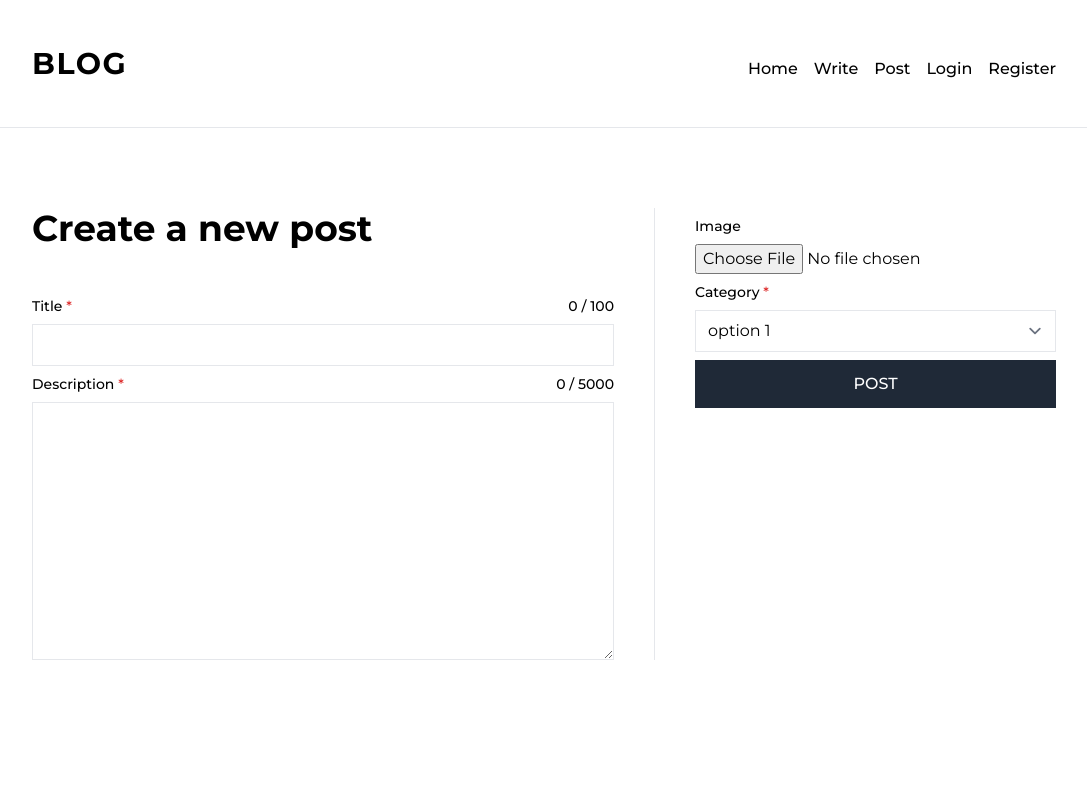
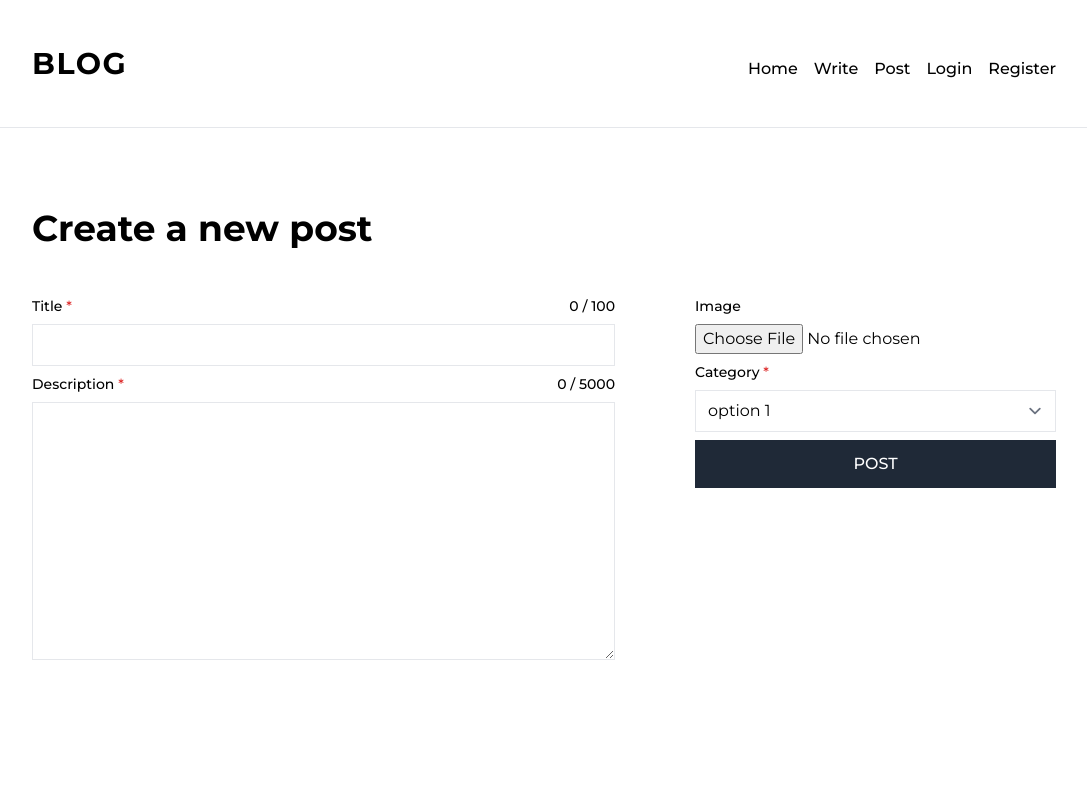
Before and after one commit to RahinF/blog, a React (Create React App) app: page /write in a window 1280 px wide. Shown: the top 800 px of the page, without its empty margins (96-1183 px from the left). Built offline with nearby package versions, Linux system fonts and the light colour scheme.

Commit message:
moved form constants to own file, changed styles on write

```diff
--- /dev/null
+++ b/src/constants/form.ts
@@ -0,0 +1,6 @@
+export const PASSWORD_REGEX: RegExp = /^(?=.*[A-Za-z])(?=.*\d)[A-Za-z\d]{8,}$/;
+
+export const USERNAME_MAX_LENGTH: number = 30;
+export const TITLE_MAX_LENGTH: number = 100;
+export const DESCRIPTION_MAX_LENGTH: number = 5000;
+export const COMMENT_MAX_LENGTH = 250;
--- a/src/features/comments/NewComment.tsx
+++ b/src/features/comments/NewComment.tsx
@@ -2,6 +2,7 @@ import clsx from "clsx";
 import { Warning } from "phosphor-react";
 import { useEffect, useRef, useState } from "react";
 import { SubmitHandler, useForm } from "react-hook-form";
+import { COMMENT_MAX_LENGTH } from "../../constants/form";
 
 interface ICommentForm {
   text: string;
@@ -17,10 +18,6 @@ const NewComment = ({ fromReply, showInputBox }: Props) => {
   const [isExpanded, setIsExpanded] = useState<boolean>(false);
 
   const textRef = useRef<HTMLTextAreaElement | null>(null);
-
-  const COMMENT_MAX_LENGTH = 250;
-
-
 
   const {
     register,
@@ -50,8 +47,6 @@ const NewComment = ({ fromReply, showInputBox }: Props) => {
       showInputBox(false);
     }
   };
-
-
 
   useEffect(() => {
     if (fromReply) {
@@ -108,10 +103,7 @@ const NewComment = ({ fromReply, showInputBox }: Props) => {
               cancel
             </button>
 
-            <button
-              className="btn"
-              disabled={!!errors.text}
-            >
+            <button className="btn" disabled={!!errors.text}>
               send
             </button>
           </div>
--- a/src/pages/Register.tsx
+++ b/src/pages/Register.tsx
@@ -3,10 +3,8 @@ import { Warning } from "phosphor-react";
 import { useState } from "react";
 import { useForm, SubmitHandler } from "react-hook-form";
 import { Link } from "react-router-dom";
+import { PASSWORD_REGEX, USERNAME_MAX_LENGTH } from "../constants/form";
 import IRegisterForm from "../types/IRegisterForm";
-
-const PASSWORD_REGEX: RegExp = /^(?=.*[A-Za-z])(?=.*\d)[A-Za-z\d]{8,}$/;
-const USERNAME_MAX_LENGTH: number = 30;
 
 const Register = () => {
   const [isPasswordVisible, setIsPasswordVisible] = useState<boolean>(false);
--- a/src/pages/Write.tsx
+++ b/src/pages/Write.tsx
@@ -2,6 +2,7 @@ import clsx from "clsx";
 import { Warning } from "phosphor-react";
 import { useState } from "react";
 import { SubmitHandler, useForm } from "react-hook-form";
+import { DESCRIPTION_MAX_LENGTH, TITLE_MAX_LENGTH } from "../constants/form";
 import IWriteForm from "../types/IWrite";
 
 const Write = () => {
@@ -21,15 +22,13 @@ const Write = () => {
     console.log(file);
   };
 
-  const TITLE_MAX_LENGTH: number = 100;
-  const DESCRIPTION_MAX_LENGTH: number = 5000;
+  return (
+    <main className="m-auto min-h-screen max-w-screen-lg px-4 xl:px-0">
+      <form onSubmit={handleSubmit(onSubmit)} className="mt-20">
+        <h1 className="mb-10 text-4xl font-bold">Create a new post</h1>
 
-  return (
-    <main className="m-auto min-h-screen max-w-screen-lg">
-      <form onSubmit={handleSubmit(onSubmit)} className="mt-20 flex">
-        <div className="basis-full border-r pr-10">
-          <h1 className="text-4xl font-bold mb-10">Create a new post</h1>
-
+        <div className="flex flex-col lg:flex-row lg:gap-20">
+          <div className="basis-full">
             <div className="flex flex-col">
               <label
                 htmlFor="title"
@@ -125,13 +124,14 @@ const Write = () => {
                   role="alert"
                   className="mt-2 flex items-center gap-2 text-sm text-error"
                 >
-                <Warning size={16} weight="fill" /> {errors.description.message}
+                  <Warning size={16} weight="fill" />{" "}
+                  {errors.description.message}
                 </span>
               )}
             </div>
           </div>
 
-        <div className="basis-1/2 pl-10">
+          <div className="basis-1/2">
             <div className="flex flex-col">
               <label htmlFor="image" className="label">
                 Image
@@ -141,13 +141,15 @@ const Write = () => {
                 type="file"
                 accept="image/*"
                 {...register("image", {
-                onChange: (event) => setCurrentImageFile(event.target.files[0]),
+                  onChange: (event) =>
+                    setCurrentImageFile(event.target.files[0]),
                 })}
+                aria-label="select an image file"
               />
             </div>
 
             {currentImageFile && (
-            <div>
+              <div className="w-full mt-2">
                 <img
                   src={URL.createObjectURL(currentImageFile)}
                   alt="preview of user's selected file"
@@ -187,6 +189,7 @@ const Write = () => {
             </div>
             <button className="btn mt-2 w-full">post</button>
           </div>
+        </div>
       </form>
     </main>
   );
```
Lines whose indentation alone changed are shown as unchanged.
